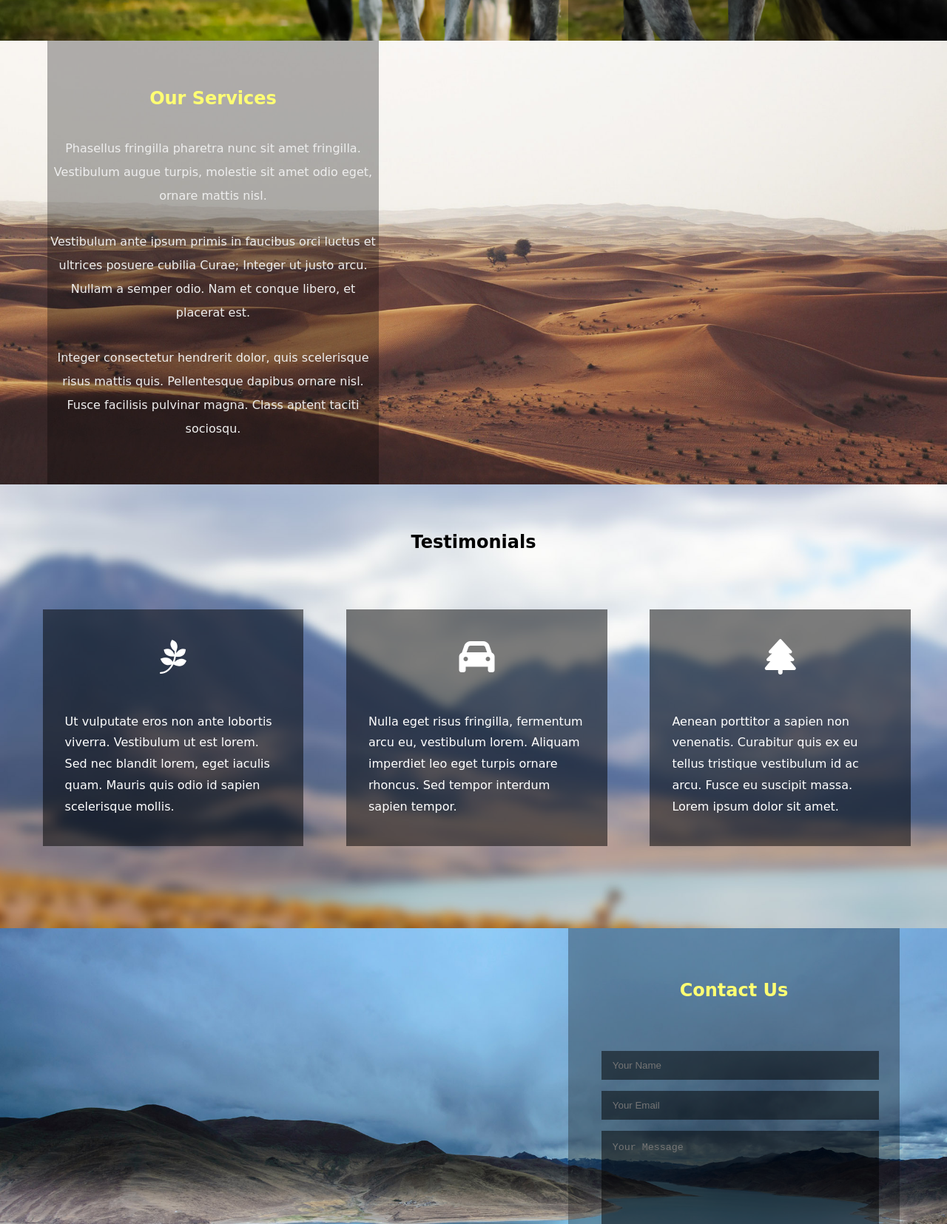
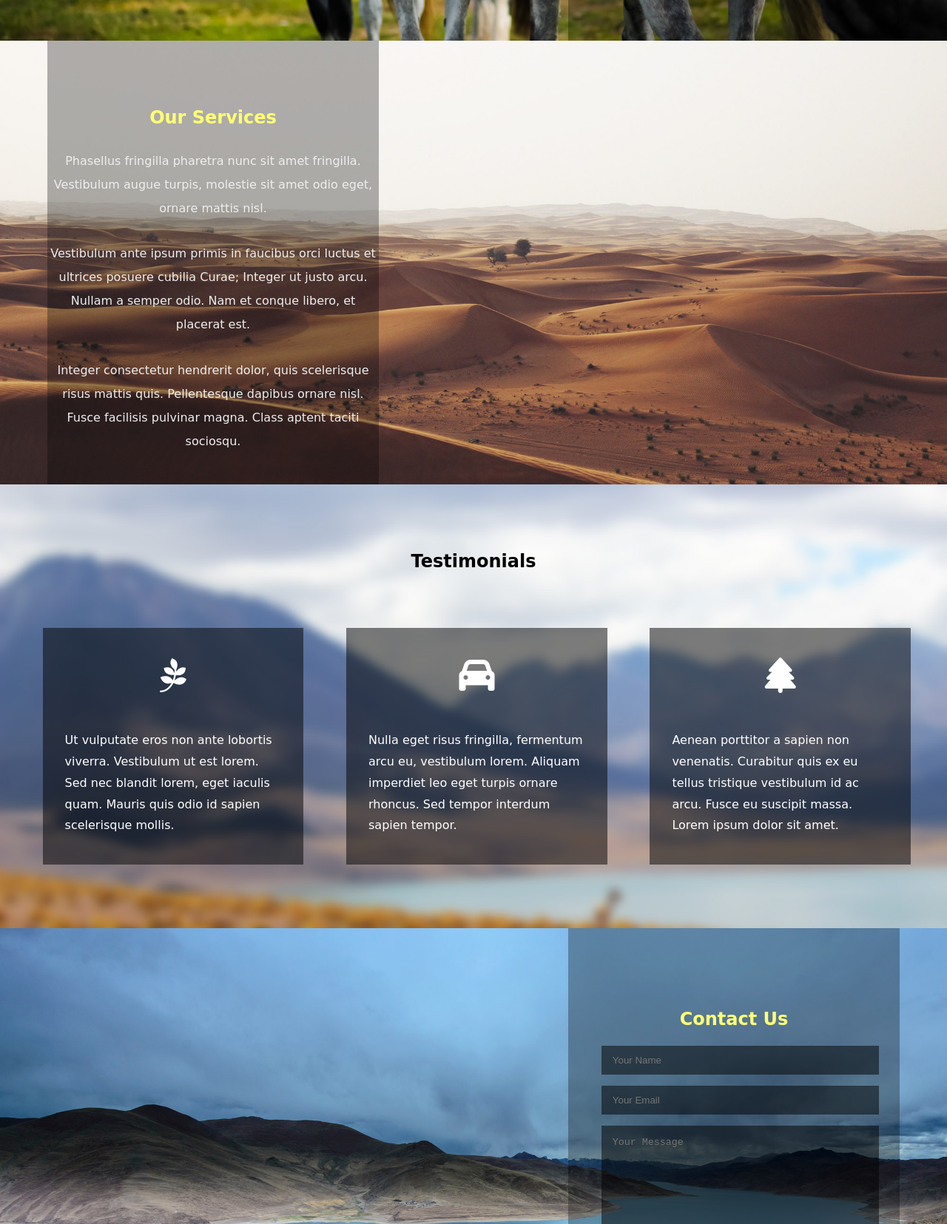
Before and after one commit to moh638/Html-css-jqury, a plain HTML site: page index.html in a window 1280 px wide. Shown: the part 1145-2800 px from the top of the page at 74% size. Drawn offline with Linux system fonts and the light colour scheme.

Commit message:
chang-paddind

```diff
--- a/css/style.css
+++ b/css/style.css
@@ -91,13 +91,13 @@ body{
 	float: right;
 	margin-right:5%;
 	text-align: center;
-	padding-top: 5%;
+	padding-top: 7%;
 
 }
 .about .about_us h2 , .service .service_us h2{
 	margin: 0;
 	color: #ffff73;
-	padding-bottom: 7%;
+	padding-bottom: 0%;
 }
 
 .about .about_us p{
@@ -127,11 +127,11 @@ body{
 	float: left;
 	margin-left:5%;
 	text-align: center;
-	padding-top: 5%;
+	padding-top: 7%;
 }
 
 .service .service_us h2{
-	padding-bottom: 2%;
+	padding-bottom: 0;
 }
 
 .service .service_us p{
@@ -151,7 +151,8 @@ body{
 .testimonials h2{
 	margin: 0;
 	text-align: center;
-	padding-top: 5%;
+	padding-top: 7%;
+
 }
 
 .testimonials .test{
@@ -192,13 +193,13 @@ body{
 	float: right;
 	margin-right:5%;
 	text-align: center;
-	padding-top: 2%;
+	padding-top: 5%;
 }
 .contact .contact_us h2{
 	margin: 0;
 	color: #ffff73;
 	padding-top: 10%;
-	padding-bottom: 15%;
+	padding-bottom: 5%;
 }
 
 .contact .contact_us form {
@@ -238,3 +239,7 @@ body{
 	border-radius: 10px;
 
 }
+.contact .contact_us form input[type="submit"]:hover{
+	color: #fff;
+
+}
```
